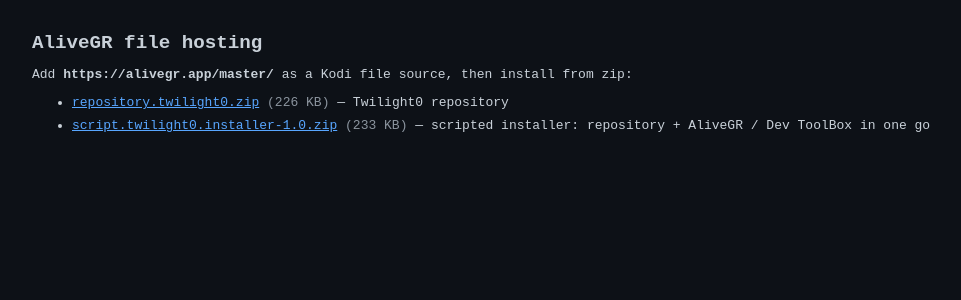
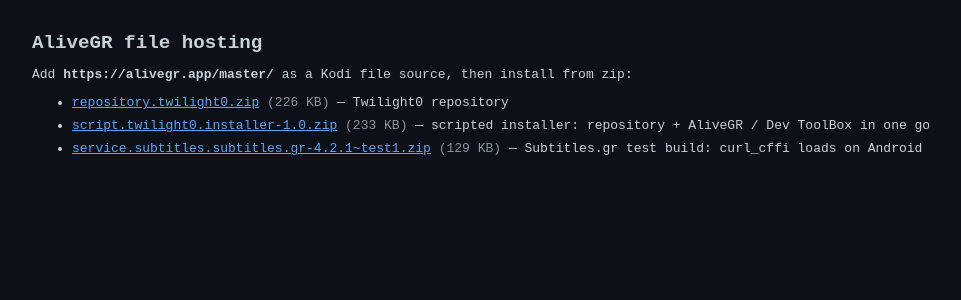
Before and after one commit to Twilight0/alivegr.github.io, a Jekyll site: the page master/index.html, which Jekyll copies as it is, in a window 1280 px wide. Shown: the top 300 px of the page, without its empty margins (0-961 px from the left). Built offline with Jekyll 4.4.1, drawn with Linux system fonts in a browser that asks for light colours.

Commit message:
Test build: Subtitles.gr 4.2.1~test1 (curl_cffi on Android)

```diff
--- a/master/index.html
+++ b/master/index.html
@@ -18,6 +18,7 @@
 <ul>
 <li><a href="repository.twilight0.zip">repository.twilight0.zip</a> <span class="size">(226 KB)</span> — Twilight0 repository</li>
 <li><a href="script.twilight0.installer-1.0.zip">script.twilight0.installer-1.0.zip</a> <span class="size">(233 KB)</span> — scripted installer: repository + AliveGR / Dev ToolBox in one go</li>
+<li><a href="service.subtitles.subtitles.gr-4.2.1~test1.zip">service.subtitles.subtitles.gr-4.2.1~test1.zip</a> <span class="size">(129 KB)</span> — Subtitles.gr test build: curl_cffi loads on Android</li>
 </ul>
 </body>
 </html>
```
Also changed, not shown: 1 other file.
